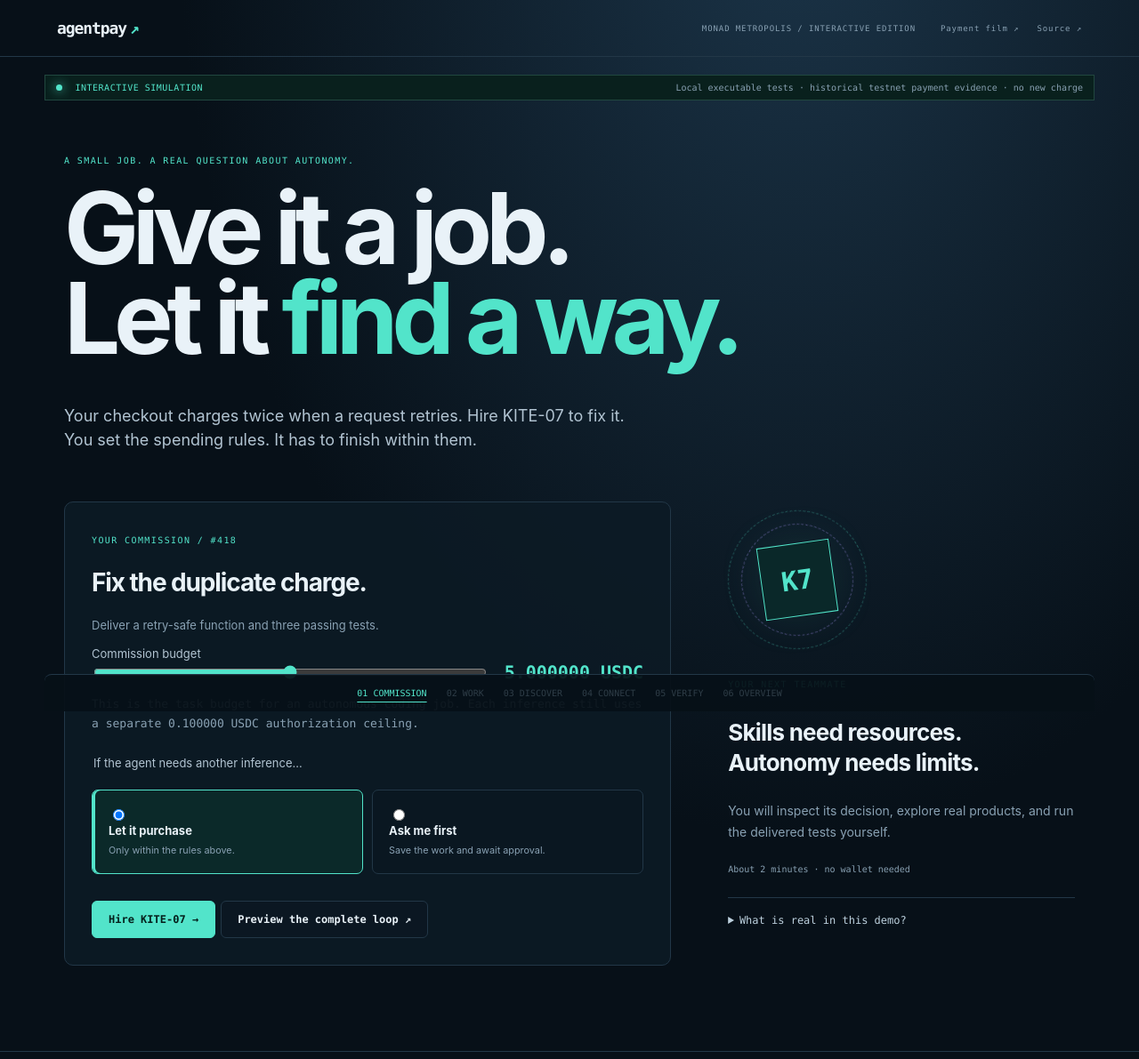
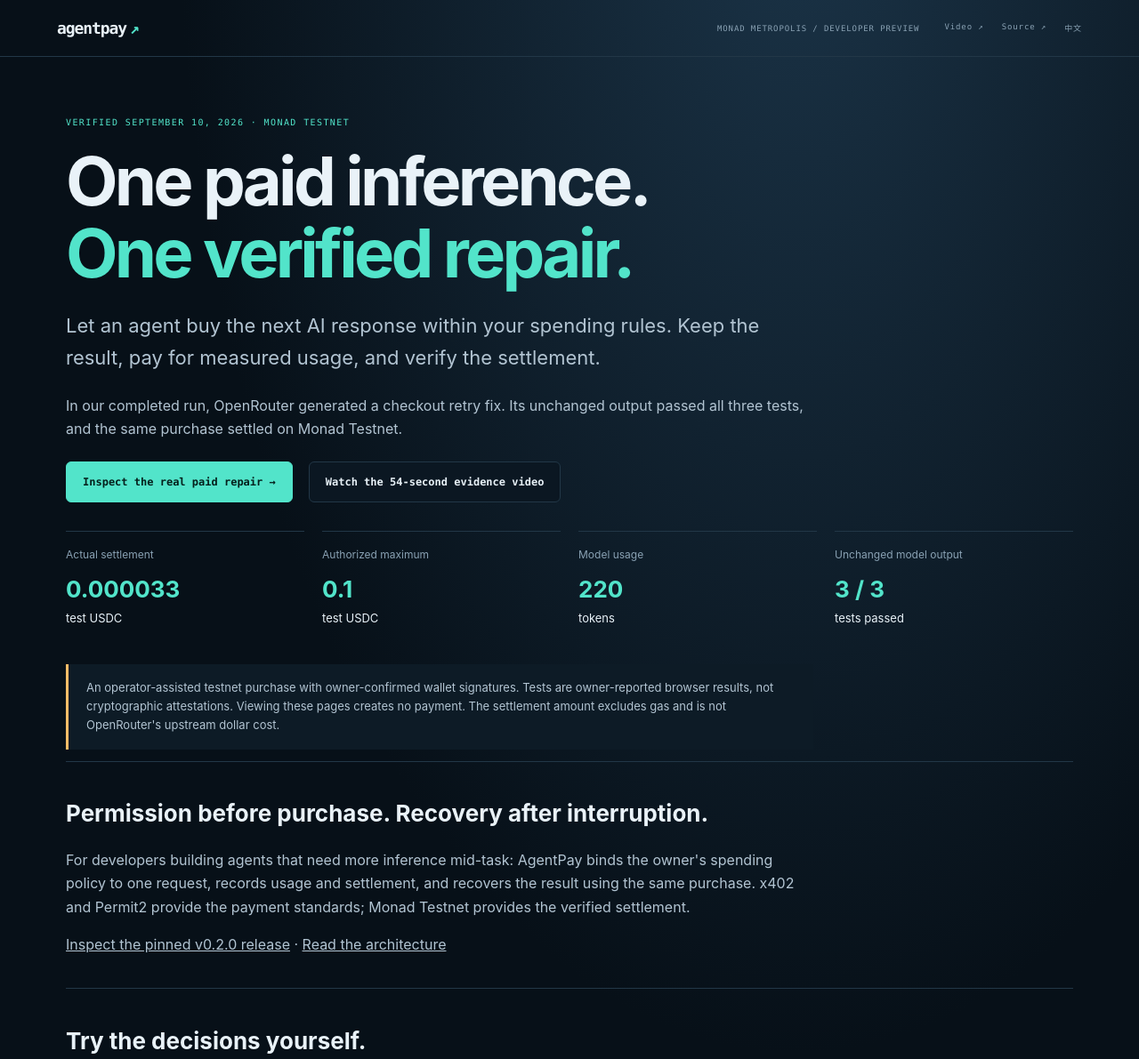
Before and after one commit to x2v-co/agentpay, a website with bundled scripts: page apps/demo/index.html in a window 1280 px wide. Shown: the top 1191 px of the page at 89% size. Built offline with nearby package versions, Linux system fonts and the light colour scheme.

Commit message:
feat: lead judge journey with real evidence and add Chinese brief (#4)
Co-authored-by: guanchen.lin <guanchen.lin@kunlun-inc.com>

```diff
--- a/apps/demo/index.html
+++ b/apps/demo/index.html
@@ -3,16 +3,29 @@
 <head>
   <meta charset="utf-8" />
   <meta name="viewport" content="width=device-width, initial-scale=1" />
-  <meta name="description" content="Hire an agent. Set its spending rules. Inspect its purchase decision and test the delivered fix. An interactive AgentPay experience on Monad." />
-  <title>AgentPay — Hire. Trust. Verify.</title>
+  <meta name="description" content="Buy one AI inference within an owner's spending limit. Inspect the actual repair, three passing tests and verified Monad Testnet settlement." />
+  <title>AgentPay — One paid inference. One verified repair.</title>
   <link rel="icon" href="data:," />
   <link rel="stylesheet" href="./journey.css" />
   <link rel="stylesheet" href="./overview.css" />
+  <link rel="stylesheet" href="./welcome.css" />
 </head>
 <body>
-  <header class="topbar"><a class="wordmark" href="#hire">agentpay<span>↗</span></a><span class="edition">MONAD METROPOLIS / INTERACTIVE EDITION</span><nav><a href="./replay.html" target="_blank" rel="noopener">Payment film ↗</a><a href="https://github.com/x2v-co/agentpay" target="_blank" rel="noopener">Source ↗</a></nav></header>
-  <div class="mode-banner"><span class="status-dot"></span> INTERACTIVE SIMULATION <span>Local executable tests · historical testnet payment evidence · no new charge</span></div>
-  <main id="app"></main>
+  <header class="topbar"><a class="wordmark" href="#home">agentpay<span>↗</span></a><span class="edition">MONAD METROPOLIS / DEVELOPER PREVIEW</span><nav><a href="./brief.html">Video ↗</a><a href="https://github.com/x2v-co/agentpay" target="_blank" rel="noopener">Source ↗</a><a href="./zh.html" lang="zh-Hans">中文</a></nav></header>
+  <main id="welcome" class="welcome">
+    <p class="eyebrow">VERIFIED SEPTEMBER 10, 2026 · MONAD TESTNET</p>
+    <h1>One paid inference.<br><em>One verified repair.</em></h1>
+    <p class="welcome-lede">Let an agent buy the next AI response within your spending rules. Keep the result, pay for measured usage, and verify the settlement.</p>
+    <p>In our completed run, OpenRouter generated a checkout retry fix. Its unchanged output passed all three tests, and the same purchase settled on Monad Testnet.</p>
+    <div class="welcome-actions"><a class="btn primary" href="./live-repair.html">Inspect the real paid repair →</a><a class="btn" href="./brief.html#real-video">Watch the 54-second evidence video</a></div>
+    <dl class="welcome-facts"><div><dt>Actual settlement</dt><dd>0.000033 <small>test USDC</small></dd></div><div><dt>Authorized maximum</dt><dd>0.1 <small>test USDC</small></dd></div><div><dt>Model usage</dt><dd>220 <small>tokens</small></dd></div><div><dt>Unchanged model output</dt><dd>3 / 3 <small>tests passed</small></dd></div></dl>
+    <p class="welcome-boundary">An operator-assisted testnet purchase with owner-confirmed wallet signatures. Tests are owner-reported browser results, not cryptographic attestations. Viewing these pages creates no payment. The settlement amount excludes gas and is not OpenRouter's upstream dollar cost.</p>
+    <section><h2>Permission before purchase. Recovery after interruption.</h2><p>For developers building agents that need more inference mid-task: AgentPay binds the owner's spending policy to one request, records usage and settlement, and recovers the result using the same purchase. x402 and Permit2 provide the payment standards; Monad Testnet provides the verified settlement.</p><p><a href="https://github.com/x2v-co/agentpay/releases/tag/v0.2.0">Inspect the pinned v0.2.0 release</a> · <a href="https://github.com/x2v-co/agentpay/blob/main/docs/architecture.md">Read the architecture</a></p></section>
+    <section><h2>Try the decisions yourself.</h2><p>The interactive simulation lets you set a task budget, approve or refuse a purchase, and test a teaching fixture. It uses separate September 7 payment evidence; it does not make a new model call or spend funds.</p><div class="welcome-actions"><a class="btn" href="#hire">Try the interactive simulation →</a><a href="#preview">Preview the complete loop</a></div><p class="note">About 2 minutes · no wallet needed · the simulation's task budget is separate from the real purchase above.</p></section>
+    <p class="note">Developer Preview. No audited mainnet custody or unattended delegation is claimed. Toolkit and aiplans.dev are existing products; the public repository documents the AgentPay-specific integration.</p>
+  </main>
+  <div class="mode-banner" hidden><span class="status-dot"></span> INTERACTIVE SIMULATION <span>Local executable tests · historical testnet payment evidence · no new charge</span></div>
+  <main id="app" hidden></main>
   <footer><a href="https://aiplans.dev" target="_blank" rel="noopener">Discovery by aiplans.dev ↗</a><a href="https://toolkit.fun" target="_blank" rel="noopener">Fulfillment by toolkit.fun ↗</a><a href="./brief.html">Video &amp; architecture ↗</a><span>Settlement evidence on Monad Testnet</span></footer>
   <script type="module" src="./journey.js"></script>
 </body>
--- a/apps/demo/journey.js
+++ b/apps/demo/journey.js
@@ -65,6 +65,11 @@
 function render() {
   disposeOverview?.(); disposeOverview = null;
   timers.forEach(clearTimeout); timers=[]; busy=false;
+  const showWelcome = !location.hash || location.hash === '#home';
+  document.querySelector('#welcome').hidden = !showWelcome;
+  document.querySelector('.mode-banner').hidden = showWelcome;
+  app.hidden = showWelcome;
+  if (showWelcome) { app.innerHTML = ''; return; }
   const current = accessibleStep(location.hash.slice(1)||state.step,state);
   state.step=current; save();
   if(location.hash!==`#${current}`) history.replaceState(null,'',`#${current}`);
--- /dev/null
+++ b/apps/demo/welcome.css
@@ -0,0 +1,20 @@
+[hidden]{display:none!important}
+.welcome{max-width:1180px;margin:auto;padding:58px 24px 48px;line-height:1.65}
+.welcome h1{font-size:clamp(38px,6vw,76px);line-height:1.06;letter-spacing:-.05em;margin:20px 0 24px}
+.welcome h1 em{color:var(--mint);font-style:normal}
+.welcome>p,.welcome section p{max-width:840px;color:#b2c4d2}
+.welcome .eyebrow{color:var(--mint)}
+.welcome-lede{font-size:22px}
+.welcome-actions{display:flex;align-items:center;flex-wrap:wrap;gap:18px;margin:24px 0}
+.welcome-actions .btn{text-decoration:none;line-height:1.5}
+.welcome-facts{display:grid;grid-template-columns:repeat(4,minmax(0,1fr));gap:20px;margin:32px 0}
+.welcome-facts div{border-top:1px solid var(--line);padding-top:16px}
+.welcome-facts dt{font-size:12px;color:var(--muted)}
+.welcome-facts dd{margin:8px 0;font-size:26px;font-weight:700;color:var(--mint)}
+.welcome-facts small{display:block;font-size:13px;font-weight:400;color:var(--text)}
+.welcome .welcome-boundary{padding:16px 20px;border-left:3px solid var(--amber);background:var(--panel);font-size:13px}
+.welcome section{border-top:1px solid var(--line);padding:20px 0}
+.welcome h2{font-size:26px;line-height:1.3}
+.welcome video{display:block;width:100%;max-width:900px;background:#071018}
+.welcome a:focus-visible{outline:2px solid var(--mint);outline-offset:5px}
+@media(max-width:720px){.welcome{padding:32px 18px}.welcome-facts{grid-template-columns:repeat(2,minmax(0,1fr));gap:18px 12px}.welcome-lede{font-size:18px}.welcome-facts dd{font-size:23px}.topbar{gap:12px}.topbar nav{gap:14px}}
```
Also changed, not shown: apps/demo/brief.html (+1 -1 lines), apps/demo/zh.html (added, +18 -0 lines), docs/video-script.md (+6 -0 lines), README.md, 1 other file.
